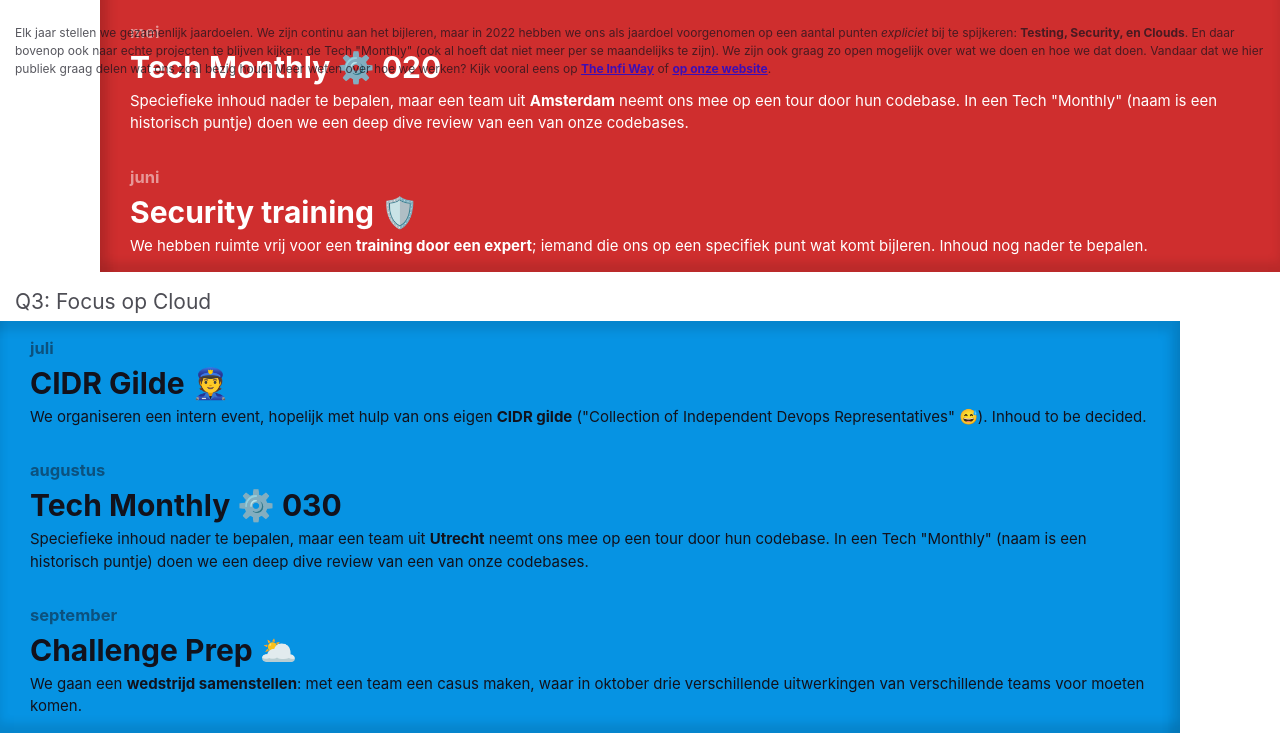
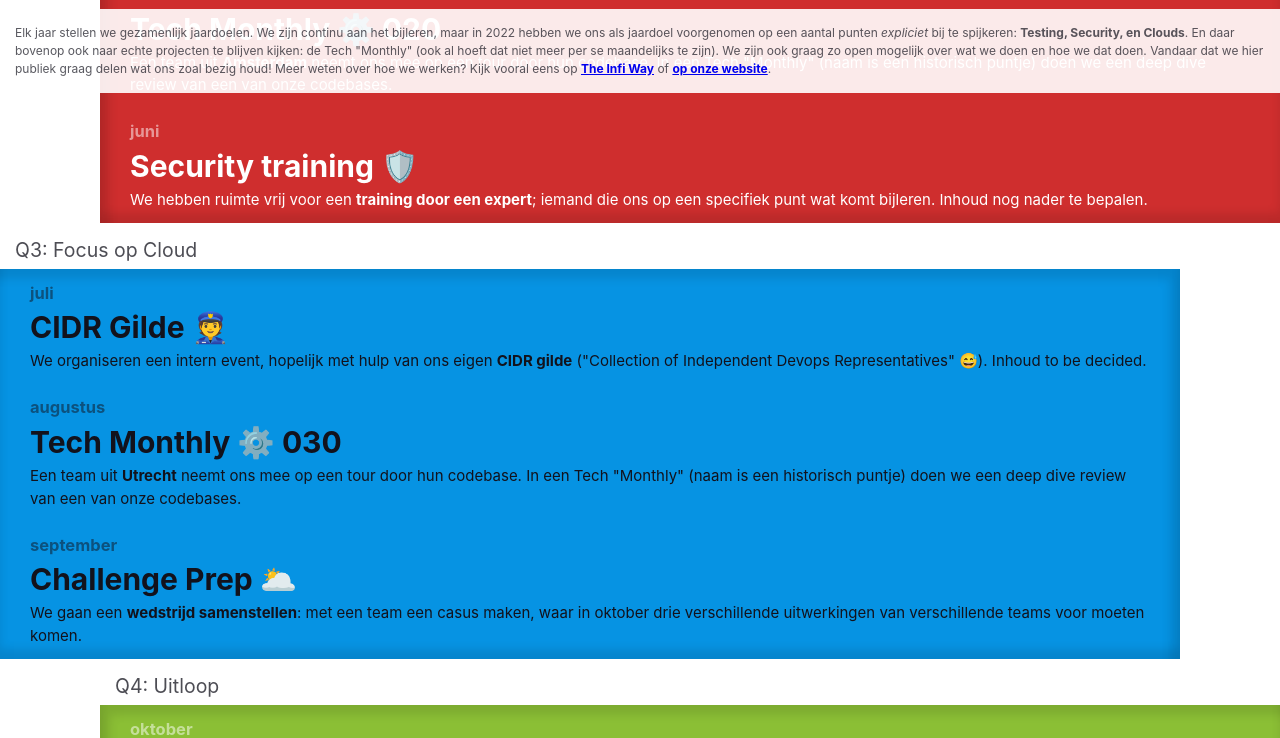
Before and after one commit to infi-nl/jaardoel-2022-tech-events, a plain HTML site: page index.html in a window 1280 px wide. Shown: the part 707-1445 px from the top of the page. Drawn offline with Linux system fonts and the light colour scheme.

Commit message:
Uiterlijke tweaks

```diff
--- a/index.html
+++ b/index.html
@@ -5,6 +5,7 @@
     <style>
       :root {
         --foreground: rgb(18, 18, 28);
+        --foreground-dimmed: rgba(18, 18, 28, 0.7);
         --theme-color-1: rgb(252, 185, 0);
         --theme-color-2: rgb(207, 46, 46);
         --theme-color-3: rgb(6, 147, 227);
@@ -17,24 +18,23 @@
         line-height: 1.5;
         color: var(--foreground);
       }
-      body {
-        padding-bottom: 20px;
-      }
       * {
         box-sizing: border-box;
       }
       footer {
-        position: absolute;
-        bottom: 0;
-        opacity: 0.7;
+        margin-top: 10px;
         padding: 1rem;
         font-size: 0.8rem;
+        background: rgba(255, 255, 255, 0.9);
+        color: var(--foreground-dimmed);
+        position: sticky;
+        bottom: 0;
       }
       h1, h2, h3, h4, h5, h6 {
         margin: 0;
       }
       h1 { font-size: 2.0rem; background: var(--foreground); color: #fff; padding: 0.5rem; text-align: center; margin-bottom: 0.5rem; box-shadow: 0 4px 4px #aaa; }
-      h2 { font-size: 1.4rem; opacity: 0.75; font-weight: normal; padding: 0.25rem 1rem; }
+      h2 { font-size: 1.3rem; opacity: 0.75; font-weight: normal; padding: 0.25rem 1rem; }
       h3 { font-size: 1.1rem; opacity: 0.5; }
       h4 { font-size: 2.0rem; }
       h5 { font-size: 1.2rem; }
@@ -49,7 +49,7 @@
       .maanden {
         display: flex;
         background: silver;
-        min-height: 12rem;
+        min-height: 11rem;
         position: relative;
       }
       .kwartaal:nth-of-type(1) .maanden { background-color: var(--theme-color-1); }
@@ -76,7 +76,7 @@
         box-shadow: inset 10px 10px 10px rgba(0, 0, 0, 0.1), inset 0 -10px 10px rgba(0, 0, 0, 0.1);
       }
       .maand {
-        padding: 1rem 2rem;
+        padding: 0.75rem 2rem;
         flex: 1;
       }
       @media (max-width: 1280px) {
@@ -124,7 +124,7 @@
           <div class="maand">
             <h3>mei</h3>
             <h4>Tech Monthly ⚙️ 020</h4>
-            <p>Speciefieke inhoud nader te bepalen, maar een team uit <strong>Amsterdam</strong> neemt ons mee op een tour door hun codebase. In een Tech "Monthly" (naam is een historisch puntje) doen we een deep dive review van een van onze codebases.</p>
+            <p>Een team uit <strong>Amsterdam</strong> neemt ons mee op een tour door hun codebase. In een Tech "Monthly" (naam is een historisch puntje) doen we een deep dive review van een van onze codebases.</p>
           </div>
           <div class="maand">
             <h3>juni</h3>
@@ -144,7 +144,7 @@
           <div class="maand">
             <h3>augustus</h3>
             <h4>Tech Monthly ⚙️ 030</h4>
-            <p>Speciefieke inhoud nader te bepalen, maar een team uit <strong>Utrecht</strong> neemt ons mee op een tour door hun codebase. In een Tech "Monthly" (naam is een historisch puntje) doen we een deep dive review van een van onze codebases.</p>
+            <p>Een team uit <strong>Utrecht</strong> neemt ons mee op een tour door hun codebase. In een Tech "Monthly" (naam is een historisch puntje) doen we een deep dive review van een van onze codebases.</p>
           </div>
           <div class="maand">
             <h3>september</32>
@@ -164,7 +164,7 @@
           <div class="maand">
             <h3>november</h3>
             <h4>Tech Monthly ⚙️ 024</h4>
-            <p>Speciefieke inhoud nader te bepalen, maar een <strong>Nijmeegs team</strong> neemt ons mee op een tour door hun codebase. In een Tech "Monthly" (naam is een historisch puntje) doen we een deep dive review van een van onze codebases.</p>
+            <p>Een <strong>Nijmeegs team</strong> neemt ons mee op een tour door hun codebase. In een Tech "Monthly" (naam is een historisch puntje) doen we een deep dive review van een van onze codebases.</p>
           </div>
           <div class="maand">
             <h3>december</h3>
```
